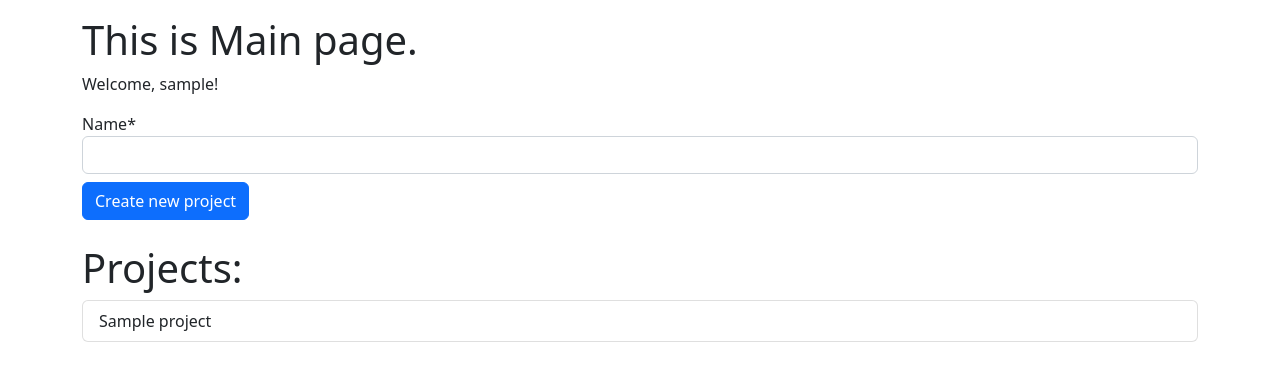
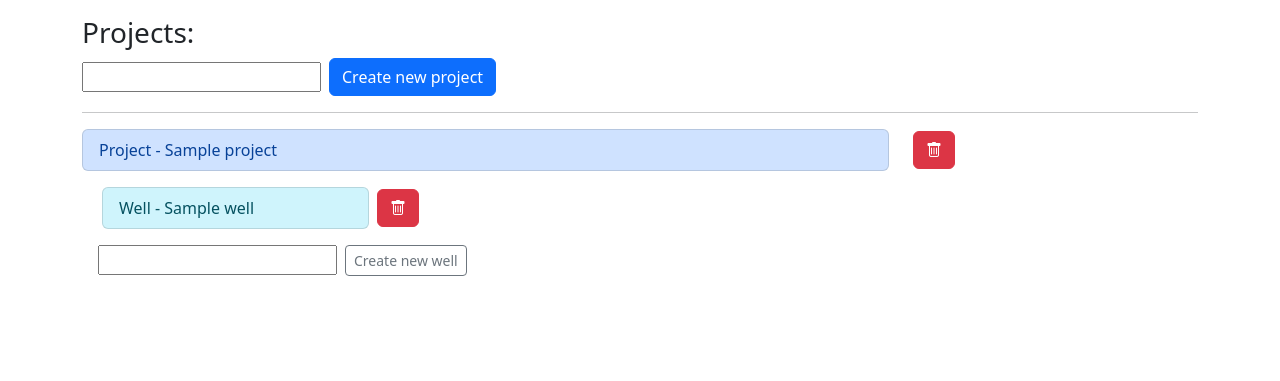
Before and after one commit to joachimwan/django_test_project, a Django app: page / in a window 1280 px wide. Shown: the part 56-437 px from the top of the page. Run offline with Django 4.2, Linux system fonts and the light colour scheme; a user stored in the database is signed in; tables that the repository leaves empty hold one stand-in row (values such as "Sample post"); some libraries are stand-ins or nearby versions.

Commit message:
created crud project and crud well

```diff
--- a/main/forms.py
+++ b/main/forms.py
@@ -14,4 +14,28 @@ class ProjectForm(ModelForm):
 class WellForm(ModelForm):
     class Meta:
         model = Well
+        fields = ['name', ]
+
+
+class PhaseForm(ModelForm):
+    class Meta:
+        model = Phase
+        fields = ['name', 'well', ]
+
+
+class StepForm(ModelForm):
+    class Meta:
+        model = Step
+        fields = ['ops_step', 'phase', ]
+
+
+class LookaheadForm(ModelForm):
+    class Meta:
+        model = Lookahead
         fields = ['name', 'project', ]
+
+
+class SequenceForm(ModelForm):
+    class Meta:
+        model = Sequence
+        fields = ['lookahead', 'phase', ]
--- a/main/models.py
+++ b/main/models.py
@@ -15,6 +15,7 @@ class Project(models.Model):
 class Well(models.Model):
     name = models.CharField(max_length=30, unique=True)
     project = models.ForeignKey(Project, on_delete=models.SET_NULL, null=True, blank=True, related_name="wells")
+    created_by = models.ForeignKey(User, on_delete=models.SET_NULL, null=True, blank=True, related_name="wells")
 
     def __str__(self):
         return self.name
@@ -23,7 +24,7 @@ class Well(models.Model):
 class Phase(models.Model):
     name = models.CharField(max_length=30)
     well = models.ForeignKey(Well, on_delete=models.CASCADE, related_name="phases")
-    order = models.IntegerField(null=True)  # order of phases within a well
+    order = models.PositiveIntegerField(null=True)  # order of phases within a well
 
     def __str__(self):
         return f'{self.well} - {self.order} - {self.name}'
@@ -35,7 +36,7 @@ class Phase(models.Model):
 class Step(models.Model):
     ops_step = models.CharField(max_length=100)
     phase = models.ForeignKey(Phase, on_delete=models.CASCADE, related_name="ops_steps")
-    order = models.IntegerField(null=True)  # order of steps within a phase
+    order = models.PositiveIntegerField(null=True)  # order of steps within a phase
 
     def __str__(self):
         return f'{self.phase} - {self.order} - {self.ops_step}'
@@ -47,6 +48,7 @@ class Step(models.Model):
 class Lookahead(models.Model):
     name = models.CharField(max_length=30, default="Lookahead")
     project = models.ForeignKey(Project, on_delete=models.CASCADE, related_name="lookaheads")
+    created_by = models.ForeignKey(User, on_delete=models.SET_NULL, null=True, blank=True, related_name="lookaheads")
 
     def __str__(self):
         return f'{self.name} - {self.project}'
@@ -55,7 +57,7 @@ class Lookahead(models.Model):
 class Sequence(models.Model):
     lookahead = models.ForeignKey(Lookahead, on_delete=models.CASCADE, null=True, blank=True, related_name="sequence")
     phase = models.ForeignKey(Phase, on_delete=models.CASCADE)
-    order = models.IntegerField(null=True)  # order of phases within a lookahead
+    order = models.PositiveIntegerField(null=True)  # order of phases within a lookahead
 
     def __str__(self):
         return f'{self.lookahead} - {self.order} - {self.phase}'
--- a/main/urls.py
+++ b/main/urls.py
@@ -19,4 +19,6 @@ from . import views
 urlpatterns = [
     path('', views.index, name='index'),
     path('lookahead/', views.lookahead, name='lookahead'),
+    path('crud_project/', views.crud_project, name='crud_project'),
+    path('crud_well/', views.crud_well, name='crud_well'),
 ]
--- a/main/views.py
+++ b/main/views.py
@@ -1,5 +1,5 @@
 from django.shortcuts import render, redirect
-from django.http import HttpResponse
+from django.http import HttpResponse, HttpResponseRedirect
 from django.contrib.auth.decorators import login_required
 from django.contrib import messages
 from .forms import *
@@ -17,19 +17,11 @@ def index(request):
     # messages.warning(request, 'This is WARNING.')
     # messages.error(request, 'This is ERROR.')
 
-    if "create_project" in request.POST and request.method == 'POST':
-        project_form = ProjectForm(request.POST)
-        if project_form.is_valid():
-            project = project_form.save(commit=False)
-            project.created_by = request.user
-            project.save()
-            messages.success(request, f'{project_form["name"].value()} project successfully created.')
-        return redirect(index)
-    project_form = ProjectForm()
-    context['project_form'] = project_form
-
-    projects = Project.objects.all()
-    context['projects'] = projects
+    context['project_form'] = ProjectForm()
+    context['well_form'] = WellForm()
+    context['projects'] = Project.objects.all()
+    context['steps'] = Step.objects.all()
+    context['sequence'] = Sequence.objects.all()
 
     return render(request, 'main/index.html', context)
 
@@ -38,21 +30,63 @@ def index(request):
 def lookahead(request):
     context = {}
 
-    if "delete_project" in request.POST and request.method == 'POST':
+    if request.method == 'POST' and "delete_project" in request.POST:
         project_id = request.POST.get("delete_project")
         project = Project.objects.get(pk=project_id)
         if project.created_by == request.user:
             messages.success(request, f'{project.name} project successfully deleted.')
             project.delete()
-        return redirect(lookahead)
+        return redirect(request.path)
 
-    projects = Project.objects.all()
-    context['projects'] = projects
-
-    steps = Step.objects.all()
-    context['steps'] = steps
-
-    sequence = Sequence.objects.all()
-    context['sequence'] = sequence
+    context['projects'] = Project.objects.all()
+    context['steps'] = Step.objects.all()
+    context['sequence'] = Sequence.objects.all()
 
     return render(request, 'main/lookahead.html', context)
+
+
+@login_required
+def crud_project(request):
+    if request.method == 'POST' and "create_project" in request.POST:
+        project_form = ProjectForm(request.POST)
+        if project_form.is_valid():
+            project = project_form.save(commit=False)
+            project.created_by = request.user
+            project.save()
+            n = request.POST.get('next')
+            messages.success(request, f'{project_form["name"].value()} project successfully created.')
+            return HttpResponseRedirect(n)
+
+    if request.method == 'POST' and "delete_project" in request.POST:
+        project_id = request.POST.get("project_id")
+        project = Project.objects.get(pk=project_id)
+        if project.created_by == request.user:
+            messages.success(request, f'{project.name} project successfully deleted.')
+            project.delete()
+            n = request.POST.get('next')
+            return HttpResponseRedirect(n)
+
+
+@login_required
+def crud_well(request):
+    if request.method == 'POST' and "create_well" in request.POST:
+        well_form = WellForm(request.POST)
+        if well_form.is_valid():
+            well = well_form.save(commit=False)
+            well.created_by = request.user
+            project_id = request.POST.get("project_id")
+            project = Project.objects.get(pk=project_id)
+            well.project = project
+            well.save()
+            n = request.POST.get('next')
+            messages.success(request, f'{well_form["name"].value()} well successfully created.')
+            return HttpResponseRedirect(n)
+
+    if request.method == 'POST' and "delete_well" in request.POST:
+        well_id = request.POST.get("well_id")
+        well = Well.objects.get(pk=well_id)
+        if well.created_by == request.user:
+            messages.success(request, f'{well.name} well successfully deleted.')
+            well.delete()
+            n = request.POST.get('next')
+            return HttpResponseRedirect(n)
--- a/templates/main/base.html
+++ b/templates/main/base.html
@@ -7,6 +7,9 @@
 
     <!-- Bootstrap CSS -->
     <link href="https://cdn.jsdelivr.net/npm/bootstrap@5.2.0-beta1/dist/css/bootstrap.min.css" rel="stylesheet" integrity="sha384-0evHe/X+R7YkIZDRvuzKMRqM+OrBnVFBL6DOitfPri4tjfHxaWutUpFmBp4vmVor" crossorigin="anonymous">
+
+    <!-- Bootstrap Icons -->
+    <link rel="stylesheet" href="https://cdn.jsdelivr.net/npm/bootstrap-icons@1.8.3/font/bootstrap-icons.css">
 
     <title>{% block title %}Template title{% endblock %}</title>
 </head>
--- a/templates/main/index.html
+++ b/templates/main/index.html
@@ -5,27 +5,82 @@
 {% block title %}Main{% endblock %}
 
 {% block content %}
-<h1>This is Main page.</h1>
-<p>Welcome, {{ user.username|default:"Guest" }}!</p>
+<!--<h1>This is Main page.</h1>-->
+<!--<p>Welcome, {{ user.username|default:"Guest" }}!</p>-->
 
+<h3>Projects:</h3>
+
+<!-- Create project -->
 {% if user.is_authenticated %}
-<form method="post" action="{% url 'index' %}">
-    <div class="form-group">
+    <form method="post" action="{% url 'crud_project' %}" class="row align-items-center g-2">
+        <div class="col-auto">
             {% csrf_token %}
-        {{ project_form|crispy }}
-        <button type="submit" class="btn btn-primary mt-2" name="create_project">Create new project</button>
+            {{ project_form.name }}
+        </div>
+        <div class="col-auto">
+            <input type="hidden" name="next" value="{{ request.path }}">
+            <button type="submit" class="btn btn-primary" name="create_project">Create new project</button>
         </div>
     </form>
-<br>
 {% endif %}
 
-{% if projects %}
-    <h1>Projects:</h1>
 {% for project in projects %}
-        <div class="list-group">
-            <a href="#" class="list-group-item list-group-item-action">{{ project.name }}</a>
+    <hr>
+
+    <div class="container row align-items-center">
+        <!-- Project name -->
+        <div class="list-group col-9">
+            <a href="#" class="list-group-item list-group-item-primary list-group-item-action">Project - {{ project.name }}</a>
+        </div>
+        {% if user.is_authenticated %}
+        <!-- Delete project -->
+        <div class="col-auto">
+            {% if user == project.created_by %}
+            <form method="post" action="{% url 'crud_project' %}">
+                {% csrf_token %}
+                <input type="hidden" name="project_id" value="{{ project.id }}">
+                <input type="hidden" name="next" value="{{ request.path }}">
+                <button type="submit" class="btn btn-danger" name="delete_project"><i class="bi bi-trash"></i></button>
+            </form>
+            {% endif %}
+        </div>
+        {% endif %}
+        {% for well in project.wells.all %}
+        <div class="row align-items-center g-2 ms-3">
+            <!-- Well name -->
+            <div class="list-group col-3">
+                <a href="#" class="list-group-item list-group-item-info list-group-item-action">Well - {{ well.name }}</a>
+            </div>
+            {% if user.is_authenticated %}
+            <!-- Delete well -->
+            <div class="col-auto">
+                {% if user == well.created_by %}
+                <form method="post" action="{% url 'crud_well' %}">
+                    {% csrf_token %}
+                    <input type="hidden" name="well_id" value="{{ well.id }}">
+                    <input type="hidden" name="next" value="{{ request.path }}">
+                    <button type="submit" class="btn btn-danger" name="delete_well"><i class="bi bi-trash"></i></button>
+                </form>
+                {% endif %}
+            </div>
+            {% endif %}
         </div>
         {% endfor %}
+        {% if user == project.created_by %}
+        <!-- Create well -->
+        <form method="post" action="{% url 'crud_well' %}" class="row align-items-center g-2 ms-2">
+            <div class="col-auto">
+                {% csrf_token %}
+                {{ well_form.name }}
+            </div>
+            <div class="col-auto">
+                <input type="hidden" name="project_id" value="{{ project.id }}">
+                <input type="hidden" name="next" value="{{ request.path }}">
+                <button type="submit" class="btn btn-outline-secondary btn-sm" name="create_well">Create new well</button>
+            </div>
+        </form>
         {% endif %}
+    </div>
+{% endfor %}
 
 {% endblock %}
--- a/test_project/settings.py
+++ b/test_project/settings.py
@@ -23,10 +23,10 @@ BASE_DIR = Path(__file__).resolve().parent.parent
 
 # SECURITY WARNING: keep the secret key used in production secret!
 # SECRET_KEY = 'django-insecure-5@htnluy)#mzv#(nr%tj(f)x=!(vy1vc+ecx%giumttb58@kq^'
-# SECRET_KEY = os.environ['SECRET_KEY']  # raises error when running manage.py check --deploy
 SECRET_KEY = os.environ.get('SECRET_KEY')
 
 # SECURITY WARNING: don't run with debug turned on in production!
+# DEBUG = True
 DEBUG = (os.environ.get('DEBUG_VALUE') == 'True')
 
 # show all environment variables
```
Also changed, not shown: main/admin.py (+22 -6 lines), templates/main/lookahead.html (+10 -7 lines), main/migrations/0013_lookahead_created_by_well_created_by_and_more.py (added). Lines whose indentation alone changed are shown as unchanged.
